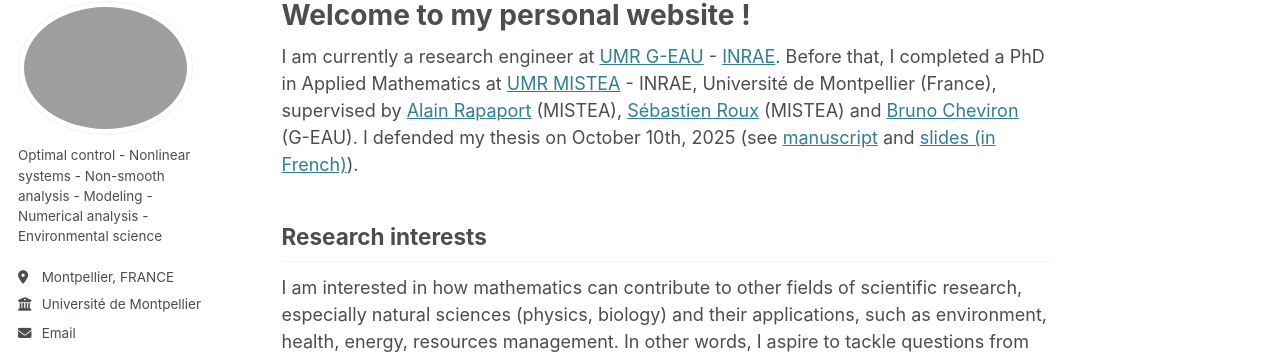
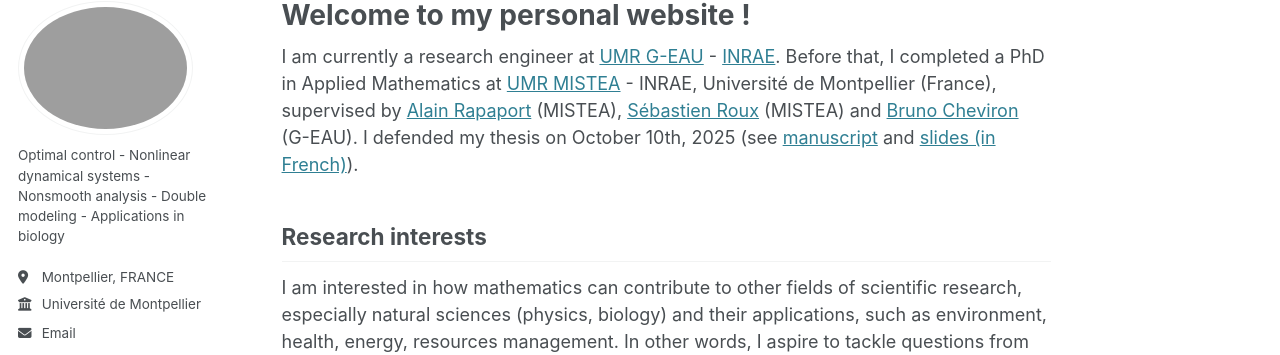
Before and after one commit to rubenchenevat/rubenchenevat.github.io, a Jekyll site: the page built from _pages/about.md, in a window 1280 px wide. Shown: the part 105-460 px from the top of the page. Built offline with Jekyll 4.4.1, drawn with Linux system fonts in a browser that asks for light colours; some web fonts are replaced.

Commit message:
Update _config.yml

```diff
--- a/_config.yml
+++ b/_config.yml
@@ -24,7 +24,7 @@ author:
   avatar           : "RubenChenevat.jpeg"
   name             : # "Ruben Chenevat"
   pronouns         : # None
-  bio              : "Optimal control - Nonlinear systems - Non-smooth analysis - Modeling - Numerical analysis - Environmental science"
+  bio              : "Optimal control - Nonlinear dynamical systems - Nonsmooth analysis - Double modeling - Applications in biology"
   location         : "Montpellier, FRANCE"
   employer         : "Université de Montpellier"
   uri              : # URL
```
